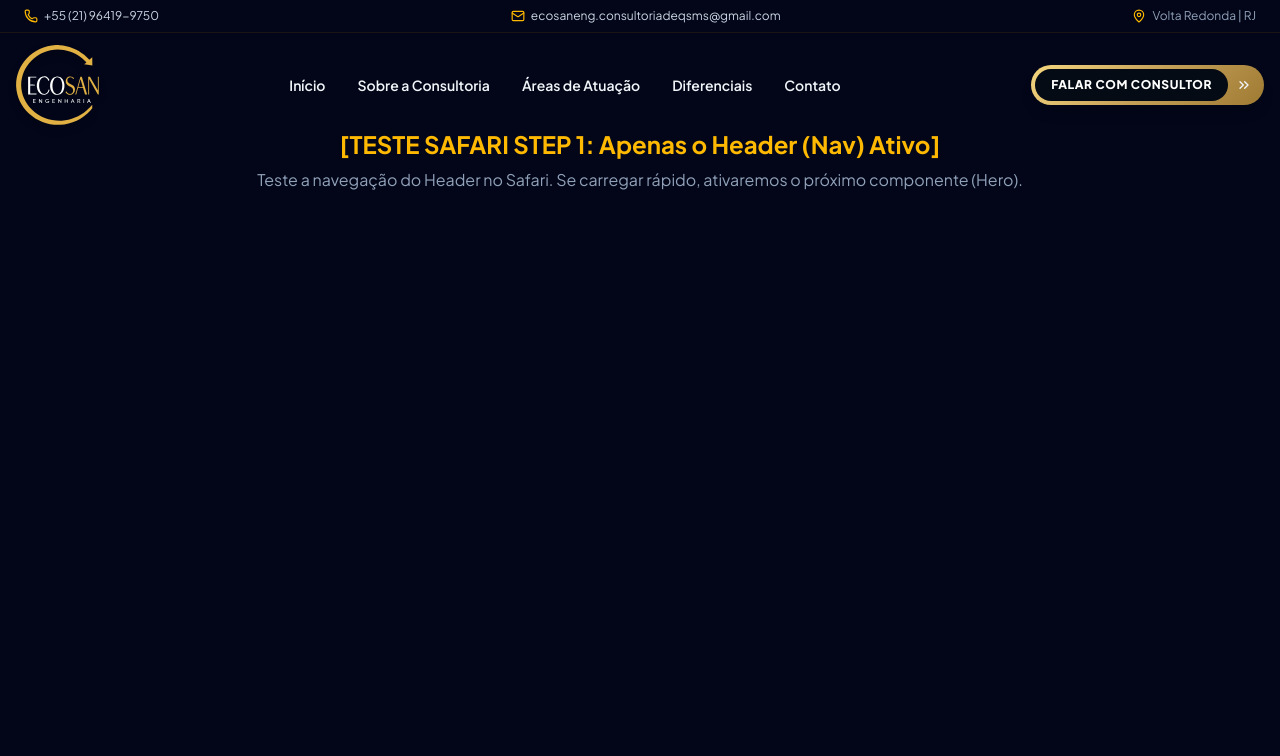
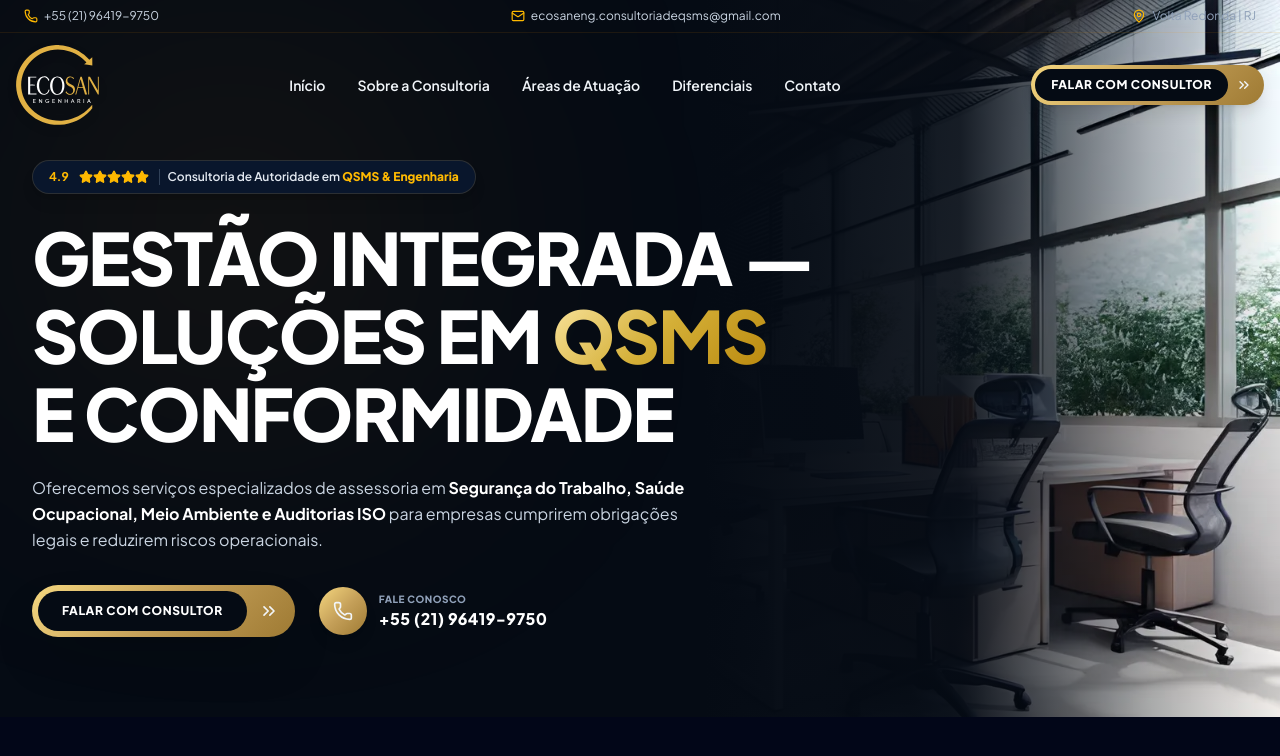
Before and after one commit to Alexsander-Marinhoo/ecosanconsultoria, a React (Vite) app: page / in a window 1280 px wide. Shown: the top 756 px of the page. Built offline with nearby package versions, Linux system fonts and the light colour scheme.

Commit message:
test(safari-isolation): Step 2 - enable Hero section

```diff
--- a/src/App.jsx
+++ b/src/App.jsx
@@ -47,10 +47,8 @@ export default function App() {
   return (
     <div className="min-h-screen bg-slate-950 text-slate-100 font-sans selection:bg-amber-500 selection:text-slate-950 overflow-x-hidden">
       <Header />
-      <main className="pt-32 text-center p-8">
-        <h1 className="text-2xl font-bold text-amber-400">[TESTE SAFARI STEP 1: Apenas o Header (Nav) Ativo]</h1>
-        <p className="text-slate-400 mt-2">Teste a navegação do Header no Safari. Se carregar rápido, ativaremos o próximo componente (Hero).</p>
-        {/* <Hero /> */}
+      <main>
+        <Hero />
         {/* <Approach /> */}
         {/* <About /> */}
         {/* <Services /> */}
```
